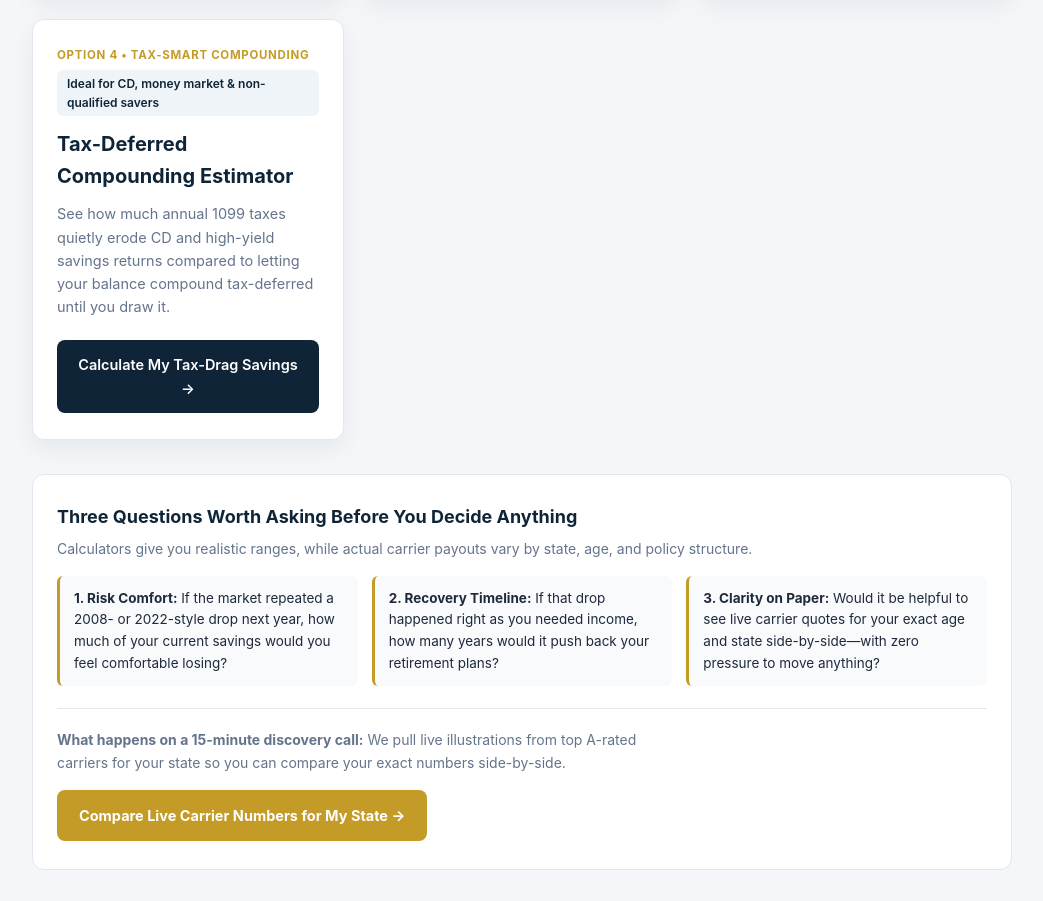
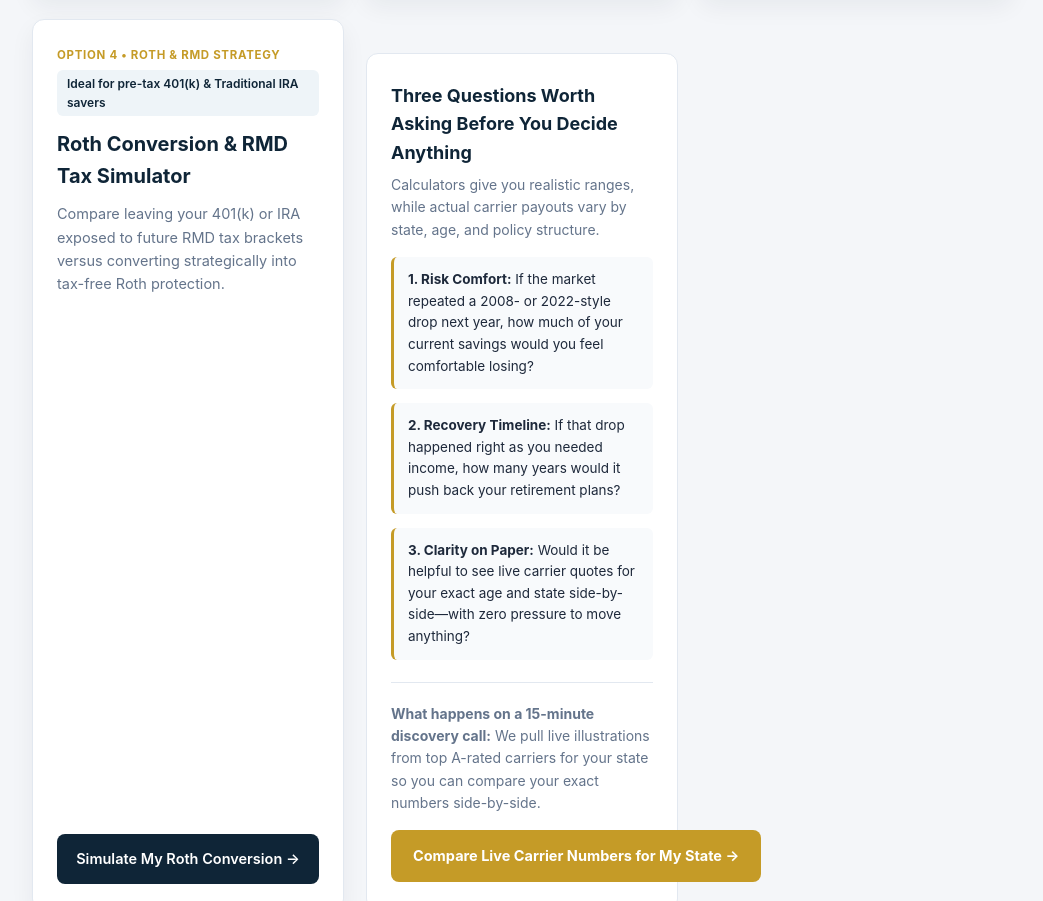
Before and after one commit to jromangfi21/retirement-calculators, a plain HTML site: page index.html in a window 1280 px wide. Shown: the part 795-1696 px from the top of the page, without its empty margins (118-1161 px from the left). Drawn offline with Linux system fonts and the light colour scheme.

Commit message:
Update index.html

```diff
--- a/index.html
+++ b/index.html
@@ -238,14 +238,13 @@
 
       <div class="card">
         <div>
-          <div class="card-tag">Option 4 &bull; Tax-Smart Compounding</div>
-          <div class="who-for">Ideal for CD, money market &amp; non-qualified savers</div>
-          <h2>Tax-Deferred Compounding Estimator</h2>
-          <p>See how much annual 1099 taxes quietly erode CD and high-yield savings returns compared to letting your balance compound tax-deferred until you draw it.</p>
+          <div class="card-tag">Option 4 &bull; Roth &amp; RMD Strategy</div>
+          <div class="who-for">Ideal for pre-tax 401(k) &amp; Traditional IRA savers</div>
+          <h2>Roth Conversion &amp; RMD Tax Simulator</h2>
+          <p>Compare leaving your 401(k) or IRA exposed to future RMD tax brackets versus converting strategically into tax-free Roth protection.</p>
         </div>
-        <a href="/tax-shield.html" class="btn">Calculate My Tax-Drag Savings &rarr;</a>
+        <a href="/tax-shield.html" class="btn">Simulate My Roth Conversion &rarr;</a>
       </div>
-    </div>
 
     <div class="nepq-panel">
       <h3>Three Questions Worth Asking Before You Decide Anything</h3>
```
